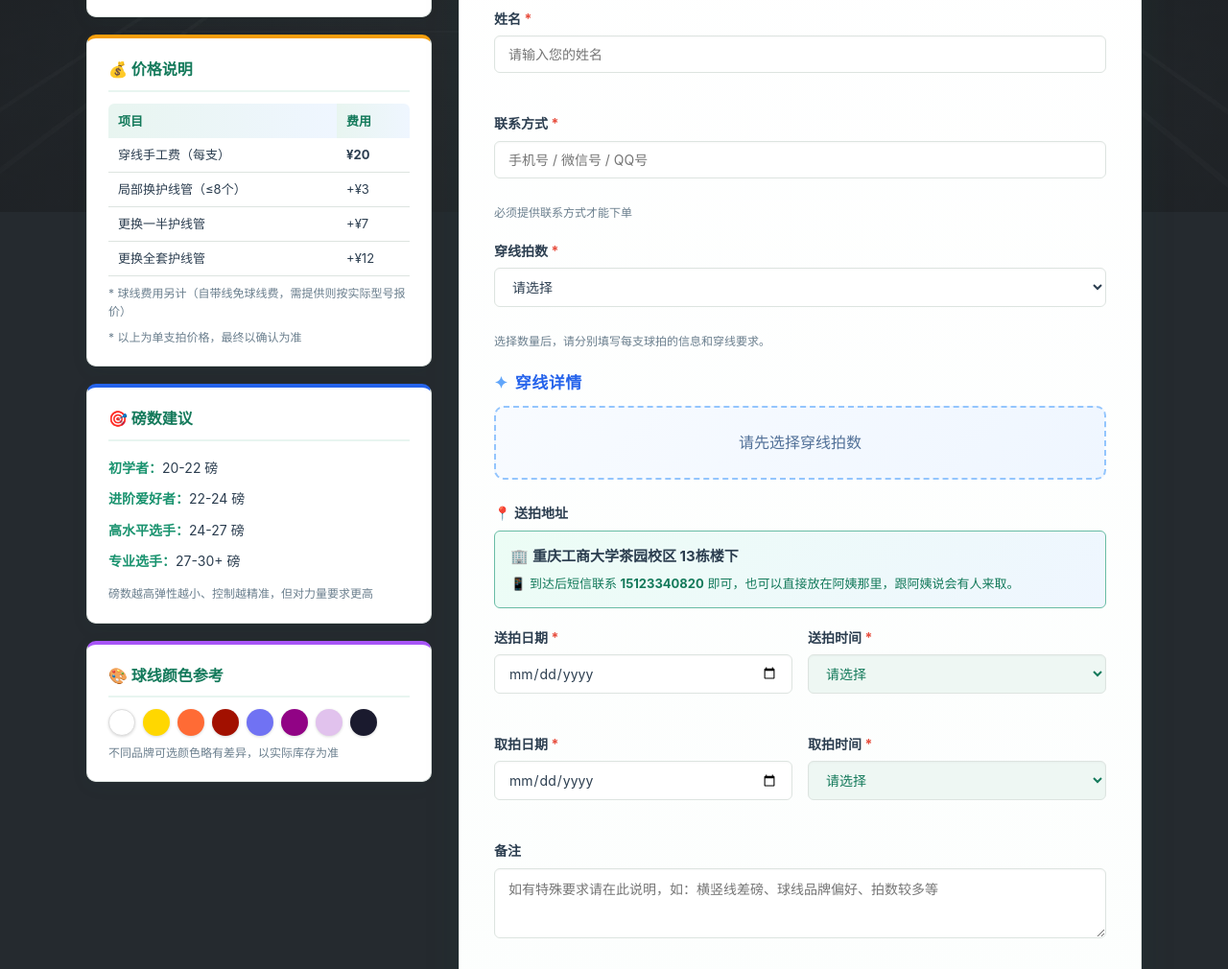
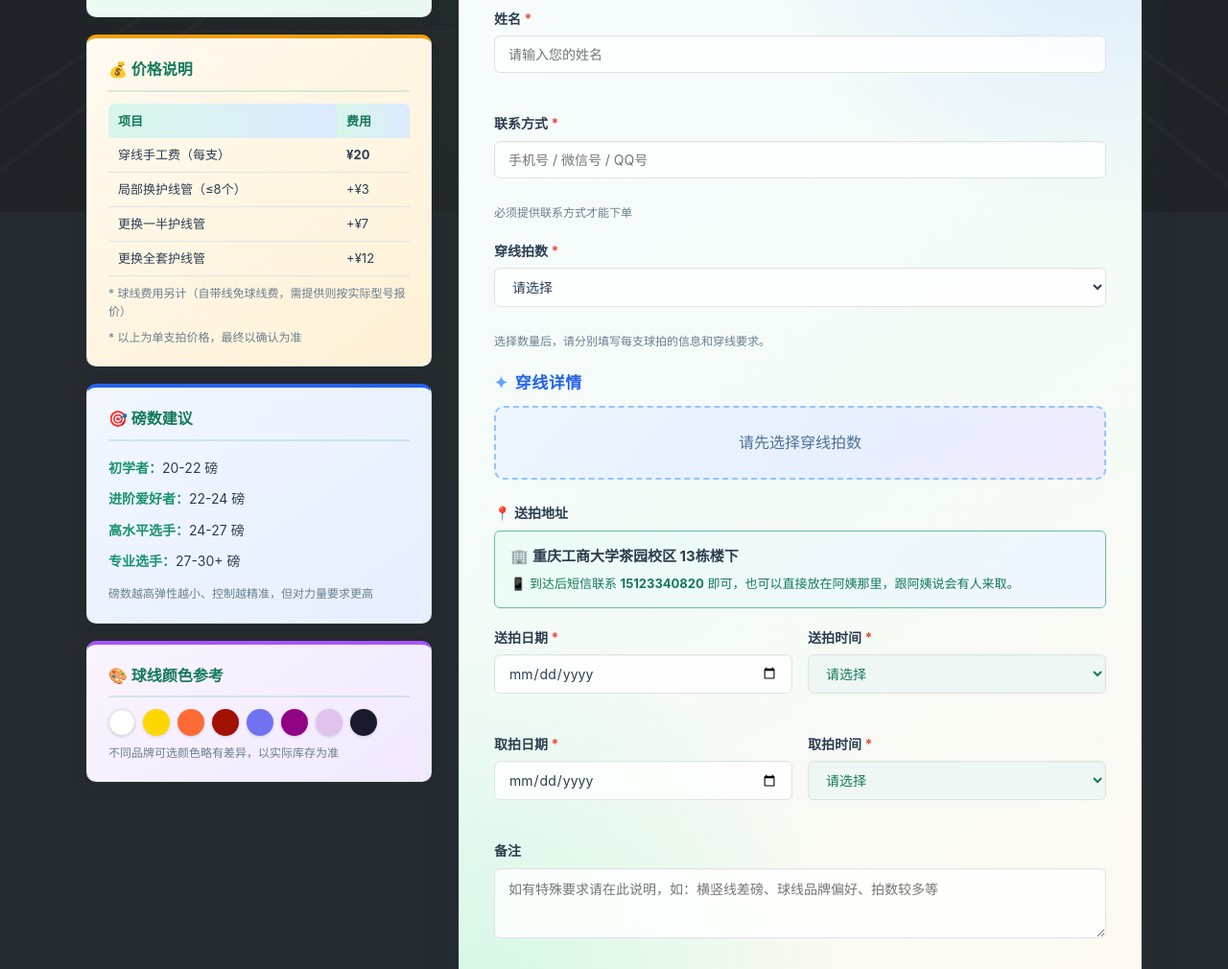
Before and after one commit to rui96828/badminton-stringing-service, a website: page index.html in a window 1280 px wide. Shown: the part 579-1589 px from the top of the page at 96% size. Drawn offline with Linux system fonts and the light colour scheme.

Commit message:
Add colorful pastel card styling

```diff
--- a/style.css
+++ b/style.css
@@ -187,7 +187,7 @@ body::before {
 }
 
 .info-card {
-    background: var(--color-surface);
+    background: linear-gradient(145deg, #f0fdf7 0%, #e8f8f1 100%);
     border-radius: var(--radius-md);
     padding: 20px 22px;
     box-shadow: 0 5px 18px rgba(29, 78, 68, 0.07);
@@ -198,14 +198,17 @@ body::before {
 
 .info-card:nth-child(2) {
     border-top-color: #f59e0b;
+    background: linear-gradient(145deg, #fffaf0 0%, #fff1d6 100%);
 }
 
 .info-card:nth-child(3) {
     border-top-color: var(--color-secondary);
+    background: linear-gradient(145deg, #f2f7ff 0%, #e5efff 100%);
 }
 
 .info-card:nth-child(4) {
     border-top-color: #a855f7;
+    background: linear-gradient(145deg, #faf5ff 0%, #f1e8ff 100%);
 }
 
 .info-card:hover {
@@ -218,7 +221,7 @@ body::before {
     color: var(--color-primary-dark);
     margin-bottom: 12px;
     padding-bottom: 8px;
-    border-bottom: 2px solid var(--color-primary-light);
+    border-bottom: 2px solid rgba(26, 147, 111, 0.16);
 }
 
 .info-card ul {
@@ -244,7 +247,7 @@ body::before {
 }
 
 .price-table th {
-    background: linear-gradient(90deg, var(--color-primary-light), var(--color-secondary-light));
+    background: linear-gradient(90deg, #d9f6e9, #dceaff);
     color: var(--color-primary-dark);
     padding: 8px 10px;
     text-align: left;
@@ -265,7 +268,7 @@ body::before {
 }
 
 .price-table tr:hover td {
-    background: #fafdfb;
+    background: rgba(255, 255, 255, 0.58);
 }
 
 .price-note {
@@ -299,7 +302,10 @@ body::before {
 .form-section {
     position: relative;
     overflow: hidden;
-    background: linear-gradient(180deg, #ffffff 0%, #fcfefd 100%);
+    background:
+        radial-gradient(circle at 95% 8%, rgba(191, 219, 254, 0.58), transparent 26%),
+        radial-gradient(circle at 4% 94%, rgba(167, 243, 208, 0.42), transparent 25%),
+        linear-gradient(145deg, #f8fbff 0%, #f3fbf7 52%, #fff9f1 100%);
     border-radius: var(--radius-lg);
     padding: 32px 36px;
     box-shadow: 0 14px 38px rgba(20, 91, 75, 0.12);
@@ -353,7 +359,7 @@ body::before {
     border-radius: var(--radius-sm);
     font-size: 14px;
     color: var(--color-text);
-    background: #fff;
+    background: rgba(255, 255, 255, 0.82);
     transition: all var(--transition);
     font-family: inherit;
     box-shadow: inset 0 1px 2px rgba(15, 23, 42, 0.03);
@@ -365,7 +371,7 @@ body::before {
     outline: none;
     border-color: var(--color-primary);
     box-shadow: 0 0 0 4px rgba(37, 99, 235, 0.10);
-    background: #fff;
+    background: #ffffff;
 }
 
 .form-group input.error,
@@ -903,7 +909,7 @@ body.modal-open {
     border: 2px dashed #93c5fd;
     border-radius: var(--radius-md);
     color: #527198;
-    background: linear-gradient(135deg, #f8fbff, var(--color-secondary-light));
+    background: linear-gradient(135deg, #edf7ff, #e6f0ff 52%, #f1ebff);
     text-align: center;
 }
 
@@ -911,7 +917,7 @@ body.modal-open {
     padding: 20px;
     border: 2px solid #cfe7dd;
     border-radius: var(--radius-md);
-    background: linear-gradient(145deg, #f0fdf8 0%, #f8fbff 72px, #fff 150px);
+    background: linear-gradient(145deg, #e9fbf4 0%, #edf5ff 48%, #faf2ff 100%);
     box-shadow: 0 5px 16px rgba(31, 114, 93, 0.08);
 }
 
```
